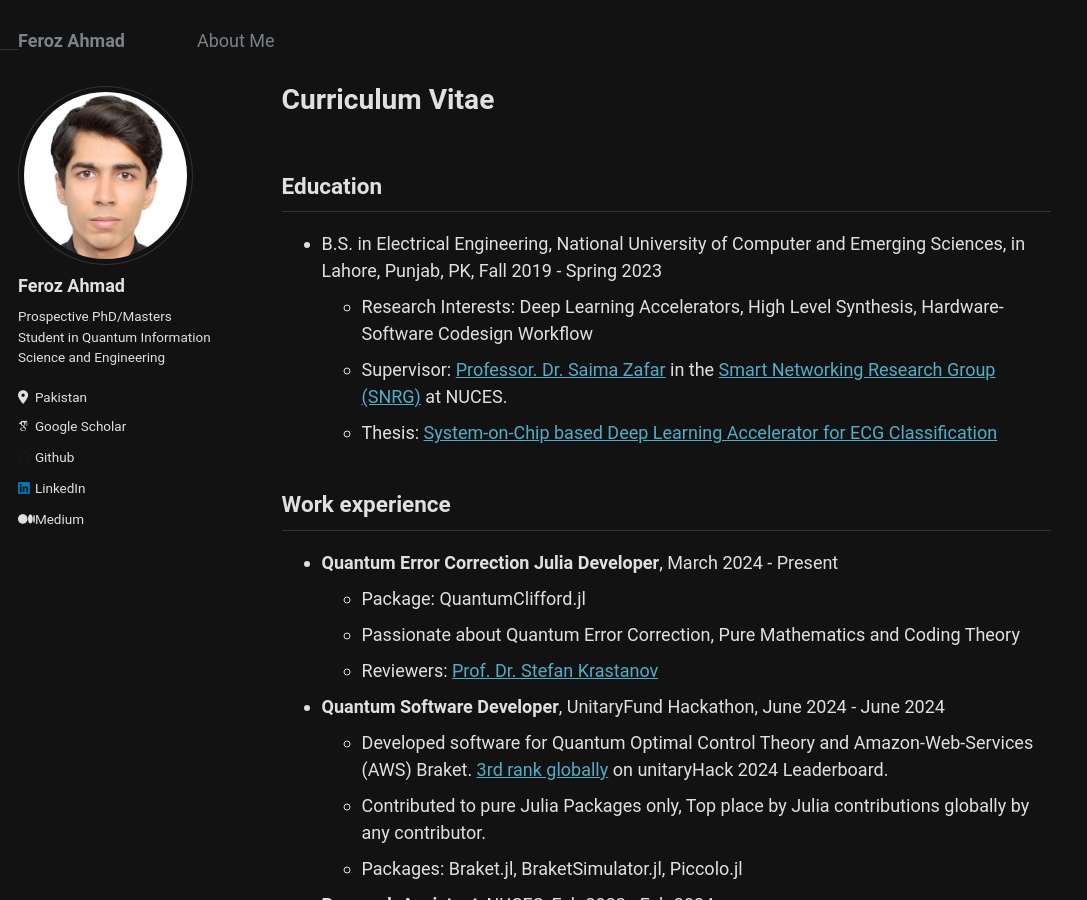
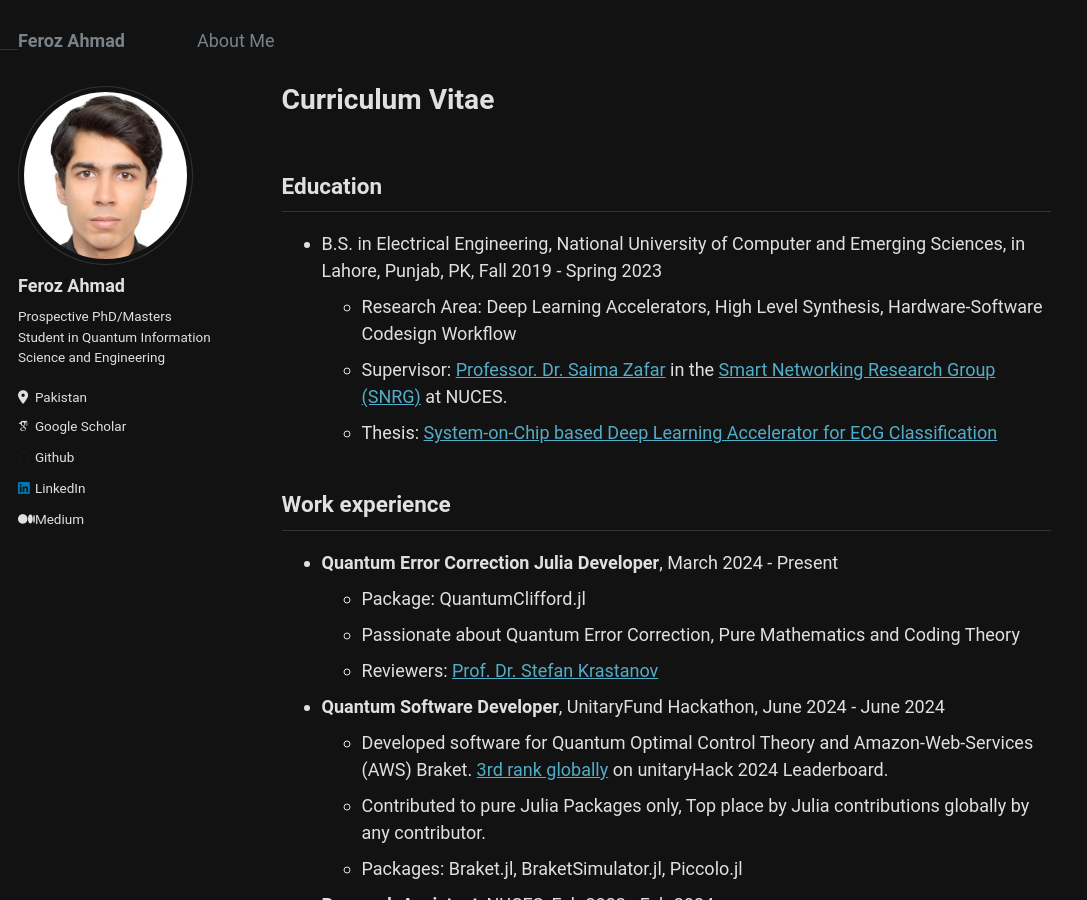
Before and after one commit to Fe-r-oz/Fe-r-oz.github.io, a Jekyll site: the page built from _pages/about.md, in a window 1280 px wide and 900 px high. Shown: the whole window, without its empty margins (0-1087 px from the left). Built offline with Jekyll 4.4.1, drawn with Linux system fonts in a browser that asks for light colours; some web fonts are replaced; a script that is not in the unit is left out.

Commit message:
Update about.md

```diff
--- a/_pages/about.md
+++ b/_pages/about.md
@@ -10,7 +10,7 @@ redirect_from:
 
 ## Education
 * B.S. in Electrical Engineering, National University of Computer and Emerging Sciences, in Lahore, Punjab, PK, Fall 2019 - Spring 2023
-  * Research Interests: Deep Learning Accelerators, High Level Synthesis, Hardware-Software Codesign Workflow
+  * Research Area: Deep Learning Accelerators, High Level Synthesis, Hardware-Software Codesign Workflow
   * Supervisor: [Professor. Dr. Saima Zafar](https://lhr.nu.edu.pk/ee/facultyProfile/4198) in the [Smart Networking Research Group (SNRG)](https://lhr.nu.edu.pk/ee/research/snrg) at NUCES.
   * Thesis: [System-on-Chip based Deep Learning Accelerator for ECG Classification](https://drive.google.com/file/d/1Hf5TzoBrv4sndfoux04q8yrBUtrl11RA/view?usp=sharing)
 
```
